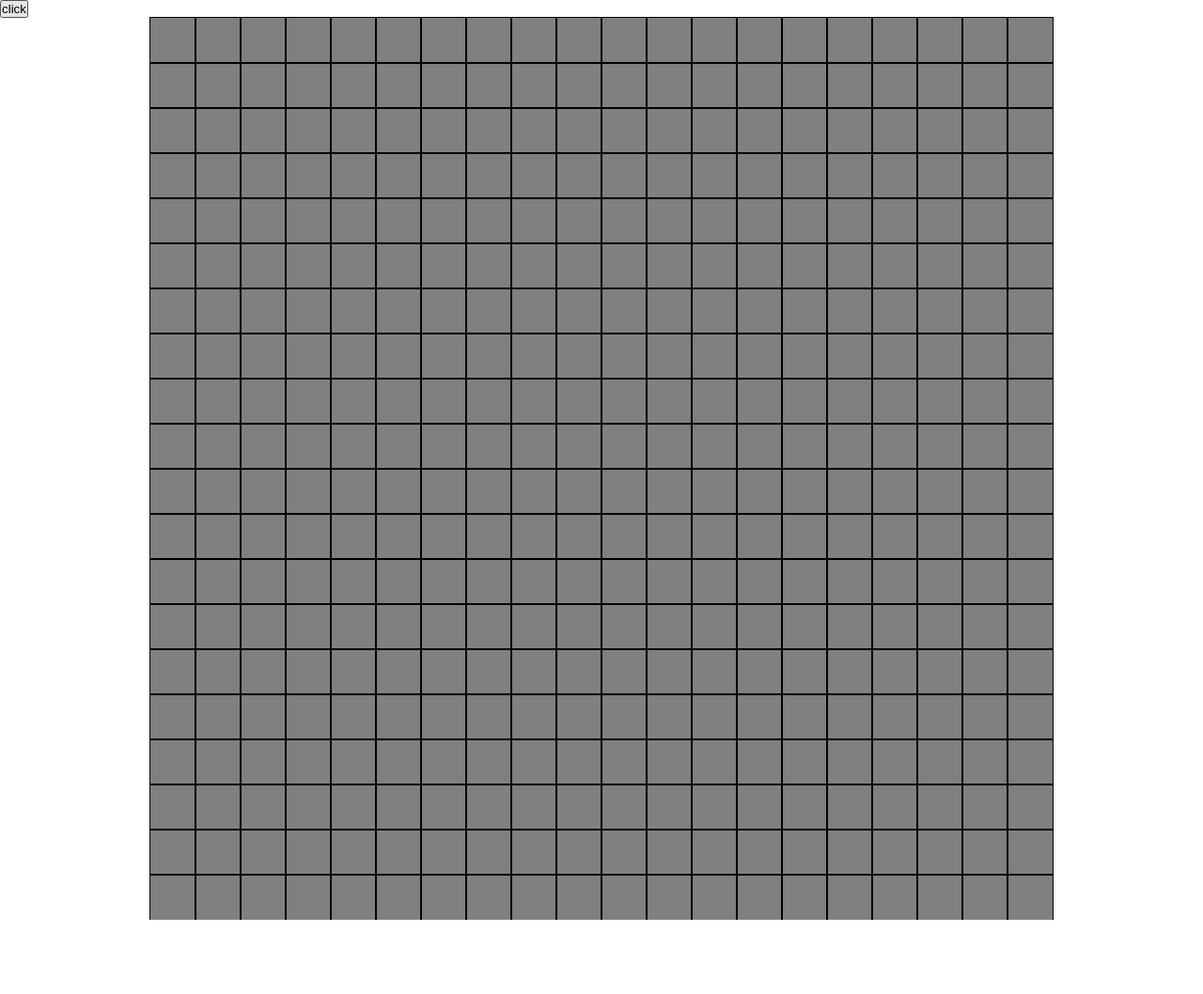
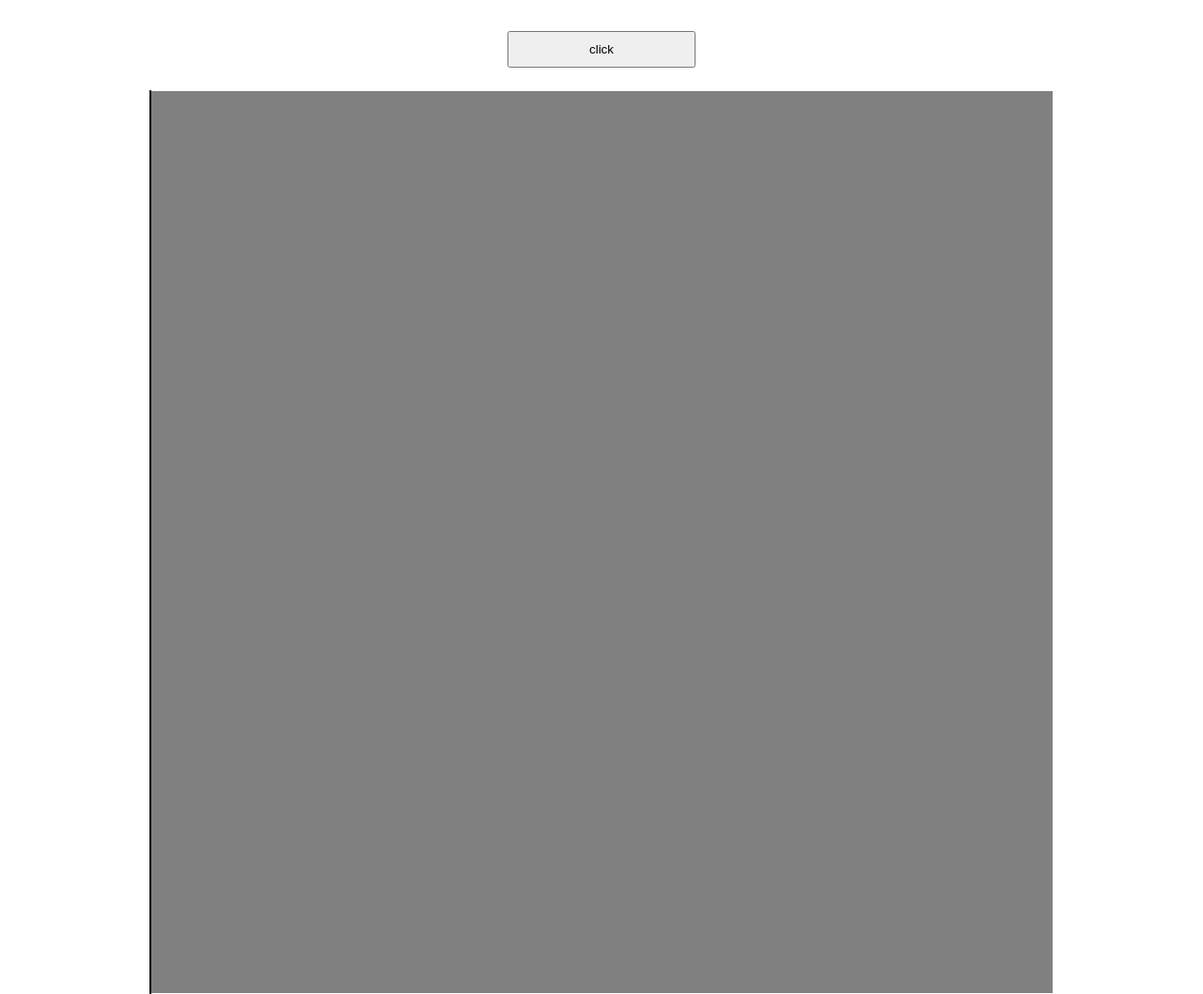
Before and after one commit to as7ronau7/etch-a-sketch, a plain HTML site: page index.html in a window 1280 px wide. Shown: the whole page at 94% size. Before the commit the page ends 979 px from the top, so only its background shows below. Drawn offline with Linux system fonts and the light colour scheme.

Commit message:
Implement flexbox on grid element

```diff
--- a/style.css
+++ b/style.css
@@ -1,7 +1,16 @@
-* {
-    padding: 0;
-    margin: 0;
+body {
+    display: flex;
+    flex-direction: column;
+    justify-content: center;
+    align-items: center;
 }
+
+#btn {
+    width: 200px;
+    margin: 25px 0;
+    padding: 10px 10px;
+}
+
 .grid {
     background-color: gray;
     height:960px;
@@ -13,8 +22,8 @@
     flex-wrap: wrap;
 }
 .grid .pixel {
-    width: calc(960px / 20);
-    height: calc(960px / 20);
+    /* width: calc(960px / 20);
+    height: calc(960px / 20); */
     margin:0;
 	padding:0;
 	border:none;
```
